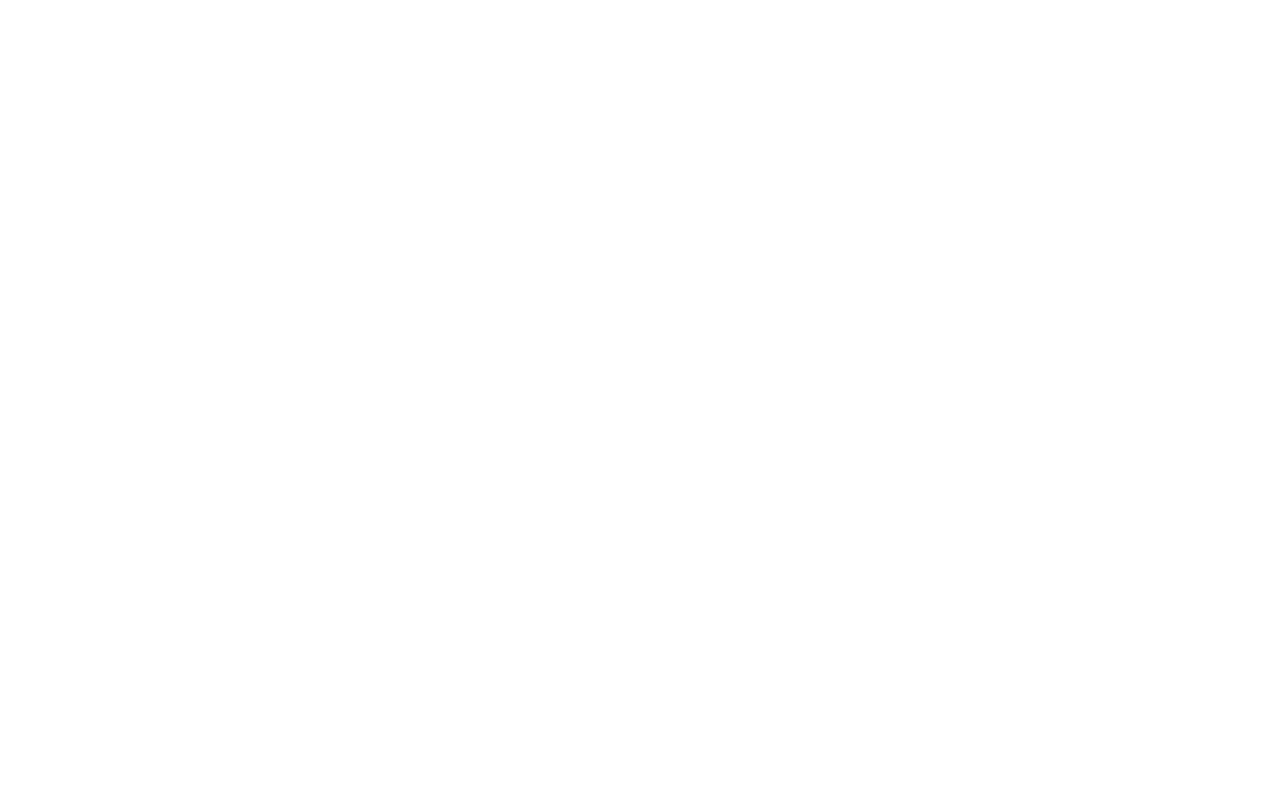
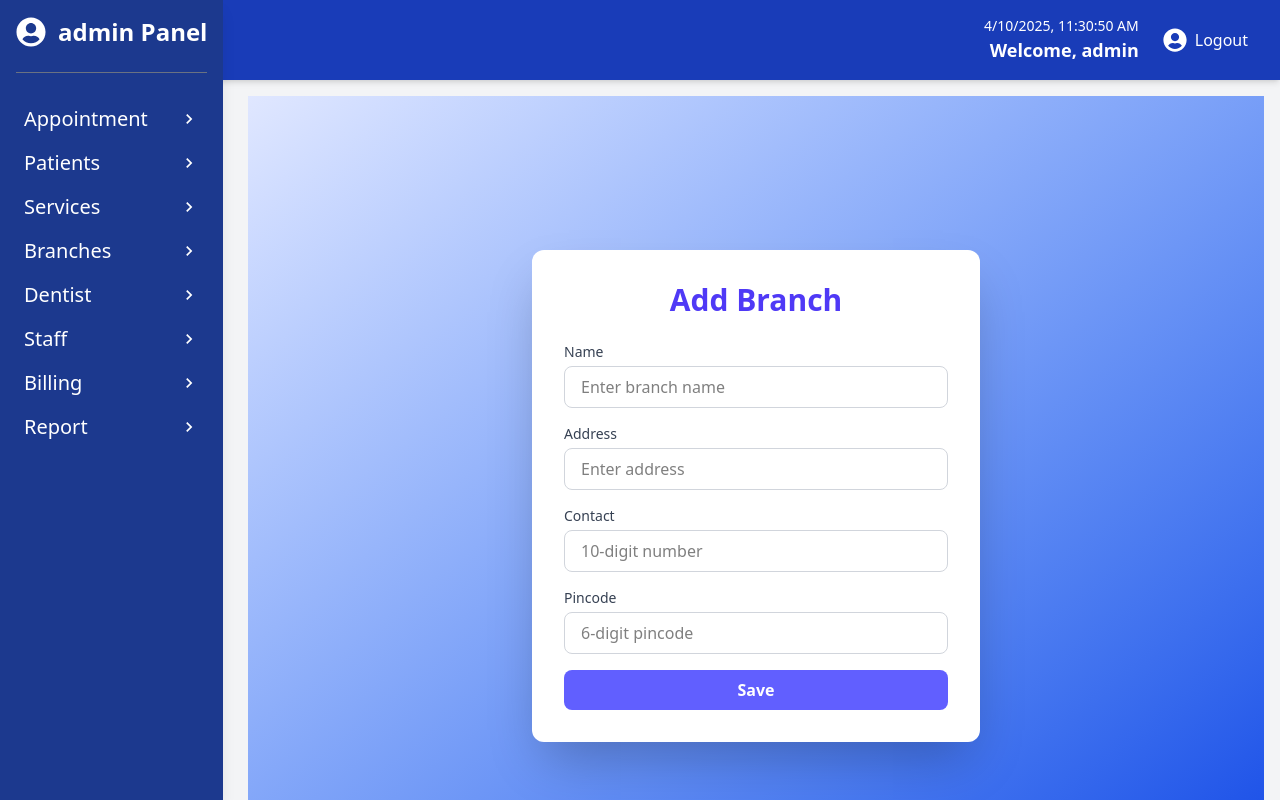
Before and after one commit to Deepak-Manasvi/DentalFrontend, a React (Vite) app: page /admin/add-Branches in a window 1280 px wide. Before the commit this address had no page. Built offline with nearby package versions, Linux system fonts and the light colour scheme; sample sign-in values are in the browser's storage; the HTML template or start-up script is replaced by a standard one.

Commit message:
create add branches

```diff
--- a/package.json
+++ b/package.json
@@ -10,10 +10,11 @@
     "preview": "vite preview"
   },
   "dependencies": {
-    "axios": "^1.8.4",
     "@tailwindcss/vite": "^4.0.17",
     "animate.css": "^4.1.1",
+    "axios": "^1.8.4",
     "framer-motion": "^12.6.2",
+    "lucide-react": "^0.487.0",
     "react": "^19.0.0",
     "react-dom": "^19.0.0",
     "react-hook-form": "^7.55.0",
--- a/src/App.jsx
+++ b/src/App.jsx
@@ -14,6 +14,8 @@
 import ReceptionPatientList from "./component/ReceptionPatientList";
 import ViewReceipt from "./component/ViewReceipt";
 import Invoice from "./component/Invoice";
+import AddBranches from "./component/AddBranches";
+import ManageBranches from "./component/ManageBranches";
 
 let userRole;
 // Function to get the user role
@@ -69,6 +71,8 @@
           />
           <Route path="PrescriptionForm/:id" element={<PrescriptionForm />} />
           {/* <Route path="treatment" element={<TreatmentPage />} /> */}
+          <Route path="add-Branches" element={<AddBranches/>}/>
+          <Route path="manage-branches" element={<ManageBranches/>}/>
           <Route path="reception-patient" element={<ReceptionPatientList />} />
           <Route path="receipt" element={<Invoice />} />
           <Route path="ViewReceipt" element={<ViewReceipt />} />
--- /dev/null
+++ b/src/component/AddBranches.jsx
@@ -0,0 +1,129 @@
+import React, { useState } from 'react';
+
+const AddBranches = () => {
+  const [formData, setFormData] = useState({
+    name: '',
+    address: '',
+    contact: '',
+    pincode: '',
+  });
+
+  const [errors, setErrors] = useState({});
+
+  const handleChange = (e) => {
+    setFormData({ ...formData, [e.target.name]: e.target.value });
+    setErrors({ ...errors, [e.target.name]: '' });
+  };
+
+  const validate = () => {
+    const newErrors = {};
+    if (!formData.name.trim()) newErrors.name = 'Name is required';
+    if (!formData.address.trim()) newErrors.address = 'Address is required';
+    if (!formData.contact.trim()) newErrors.contact = 'Contact is required';
+    else if (!/^\d{10}$/.test(formData.contact)) newErrors.contact = 'Enter a valid 10-digit number';
+    if (!formData.pincode.trim()) newErrors.pincode = 'Pincode is required';
+    else if (!/^\d{6}$/.test(formData.pincode)) newErrors.pincode = 'Enter a valid 6-digit pincode';
+    return newErrors;
+  };
+
+  const handleSubmit = (e) => {
+    e.preventDefault();
+    const validationErrors = validate();
+    if (Object.keys(validationErrors).length > 0) {
+      setErrors(validationErrors);
+      return;
+    }
+
+    // ✅ Print form data in console
+    console.log('Form Data:', formData);
+
+    alert('Form submitted successfully!');
+
+    // ✅ Reset form after submit
+    setFormData({
+      name: '',
+      address: '',
+      contact: '',
+      pincode: '',
+    });
+  };
+
+  return (
+    <div className="min-h-screen bg-gradient-to-br from-indigo-100 to-blue-700 flex items-center justify-center px-4">
+      <div className="bg-white shadow-2xl rounded-xl p-8 w-full max-w-md">
+        <h2 className="text-3xl font-semibold text-center text-indigo-600 mb-6">Add Branch</h2>
+        <form onSubmit={handleSubmit} className="space-y-4">
+          {/* Name */}
+          <div>
+            <label className="block text-sm font-medium text-gray-700">Name</label>
+            <input
+              name="name"
+              value={formData.name}
+              onChange={handleChange}
+              className={`w-full px-4 py-2 mt-1 border rounded-lg focus:outline-none focus:ring-2 focus:ring-indigo-400 ${
+                errors.name ? 'border-red-500' : 'border-gray-300'
+              }`}
+              placeholder="Enter branch name"
+            />
+            {errors.name && <p className="text-red-500 text-sm">{errors.name}</p>}
+          </div>
+
+          {/* Address */}
+          <div>
+            <label className="block text-sm font-medium text-gray-700">Address</label>
+            <input
+              name="address"
+              value={formData.address}
+              onChange={handleChange}
+              className={`w-full px-4 py-2 mt-1 border rounded-lg focus:outline-none focus:ring-2 focus:ring-indigo-400 ${
+                errors.address ? 'border-red-500' : 'border-gray-300'
+              }`}
+              placeholder="Enter address"
+            />
+            {errors.address && <p className="text-red-500 text-sm">{errors.address}</p>}
+          </div>
+
+          {/* Contact */}
+          <div>
+            <label className="block text-sm font-medium text-gray-700">Contact</label>
+            <input
+              name="contact"
+              value={formData.contact}
+              onChange={handleChange}
+              className={`w-full px-4 py-2 mt-1 border rounded-lg focus:outline-none focus:ring-2 focus:ring-indigo-400 ${
+                errors.contact ? 'border-red-500' : 'border-gray-300'
+              }`}
+              placeholder="10-digit number"
+            />
+            {errors.contact && <p className="text-red-500 text-sm">{errors.contact}</p>}
+          </div>
+
+          {/* Pincode */}
+          <div>
+            <label className="block text-sm font-medium text-gray-700">Pincode</label>
+            <input
+              name="pincode"
+              value={formData.pincode}
+              onChange={handleChange}
+              className={`w-full px-4 py-2 mt-1 border rounded-lg focus:outline-none focus:ring-2 focus:ring-indigo-400 ${
+                errors.pincode ? 'border-red-500' : 'border-gray-300'
+              }`}
+              placeholder="6-digit pincode"
+            />
+            {errors.pincode && <p className="text-red-500 text-sm">{errors.pincode}</p>}
+          </div>
+
+          {/* Save Button */}
+          <button
+            type="submit"
+            className="w-full bg-indigo-500 text-white font-semibold py-2 rounded-lg hover:bg-indigo-600 transition"
+          >
+            Save
+          </button>
+        </form>
+      </div>
+    </div>
+  );
+};
+
+export default AddBranches;
--- a/src/component/AdminSidebar.jsx
+++ b/src/component/AdminSidebar.jsx
@@ -143,13 +143,13 @@
           {openSection === "branches" && (
             <div className="ml-4">
               <Link
-                to=""
+                to={`/${userRole}/add-branches`}
                 className="block p-2 hover:bg-blue-700"
               >
                 Add Branches
               </Link>
               <Link
-                to=""
+                to={`/${userRole}/manage-branches`}
                 className="block p-2 hover:bg-blue-700"
               >
                 Manage Branches
--- /dev/null
+++ b/src/component/ManageBranches.jsx
@@ -0,0 +1,74 @@
+import React, { useEffect, useState } from 'react';
+import { Eye, Pencil, Trash } from 'lucide-react';
+
+const ManageBranches = () => {
+  // Dummy data to simulate branches
+  const [branches, setBranches] = useState([
+    { id: 1, name: 'Main Branch', address: '123 Main St', contact: '123-456-7890' },
+    { id: 2, name: 'North Branch', address: '456 North St', contact: '987-654-3210' },
+    { id: 3, name: 'South Branch', address: '789 South St', contact: '555-123-4567' }
+  ]);
+
+  useEffect(() => {
+    // Simulate an API call and set the branches data (we are using the dummy data above)
+    console.log(branches); // Log the dummy data to check
+  }, []);
+
+  const handleView = (branch) => {
+    console.log('Viewing:', branch);
+  };
+
+  const handleEdit = (branch) => {
+    console.log('Editing:', branch);
+  };
+
+  const handleDelete = (id) => {
+    setBranches(prev => prev.filter(branch => branch.id !== id));
+    console.log(`Branch with ID ${id} deleted`);
+  };
+
+  // Handle cases where branches is not an array
+  const branchesList = Array.isArray(branches) ? branches : [];
+
+  return (
+    <div className="p-4">
+      <h2 className="text-lg font-semibold mb-4">Manage Branches</h2>
+      <table className="min-w-full bg-white border">
+        <thead className="bg-gray-100 text-left text-sm text-gray-700">
+          <tr>
+            <th className="border px-4 py-2">#</th>
+            <th className="border px-4 py-2">Name</th>
+            <th className="border px-4 py-2">Address</th>
+            <th className="border px-4 py-2">Contact</th>
+            <th className="border px-4 py-2">Action</th>
+          </tr>
+        </thead>
+        <tbody>
+          {branchesList.length > 0 ? (
+            branchesList.map((branch, index) => (
+              <tr key={branch.id} className="hover:bg-gray-50 text-sm">
+                <td className="border px-4 py-2">{index + 1}</td>
+                <td className="border px-4 py-2">{branch.name}</td>
+                <td className="border px-4 py-2">{branch.address}</td>
+                <td className="border px-4 py-2">{branch.contact}</td>
+                <td className="border px-4 py-2 flex gap-2">
+                  <Eye className="text-blue-500 cursor-pointer" onClick={() => handleView(branch)} />
+                  <Pencil className="text-green-500 cursor-pointer" onClick={() => handleEdit(branch)} />
+                  <Trash className="text-red-500 cursor-pointer" onClick={() => handleDelete(branch.id)} />
+                </td>
+              </tr>
+            ))
+          ) : (
+            <tr>
+              <td colSpan="5" className="text-center text-gray-500 py-4">
+                No branches available.
+              </td>
+            </tr>
+          )}
+        </tbody>
+      </table>
+    </div>
+  );
+};
+
+export default ManageBranches;
```
Also changed, not shown: 1 other file (tests, documents, lock files or other folders).
